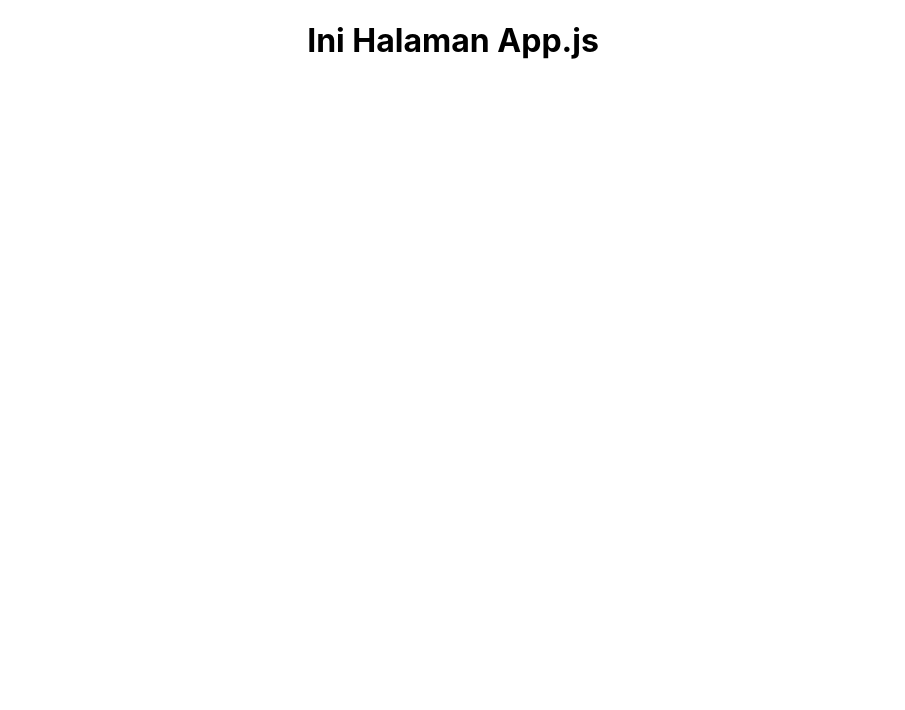
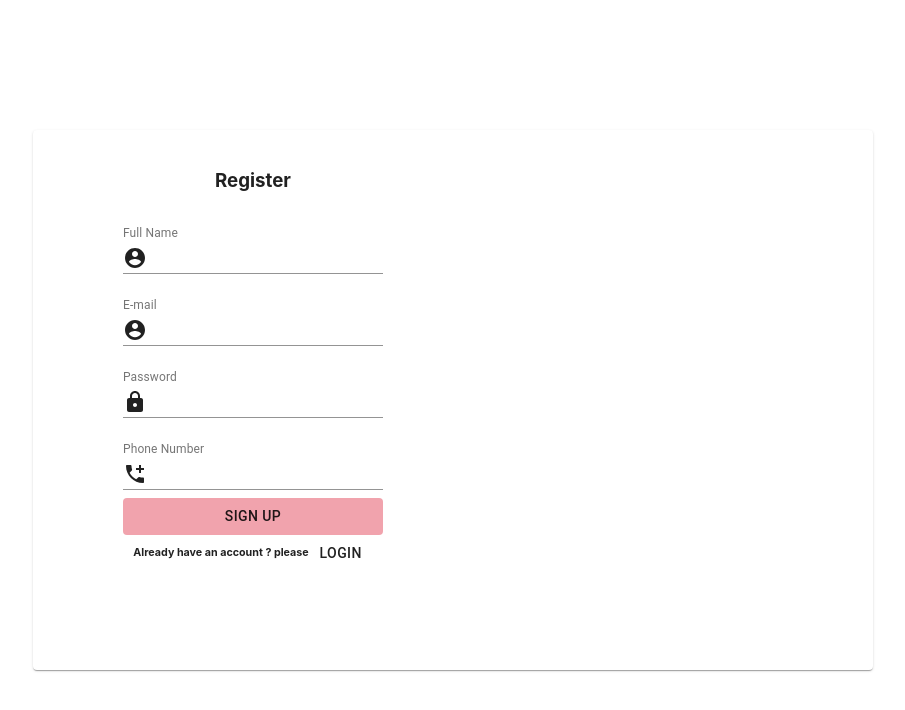
Before and after one commit to wearel/dress-rental-front-end, a React (Create React App) app: page /register in a window 1280 px wide. Shown: the top 710 px of the page, without its empty margins (187-1092 px from the left). Built offline with nearby package versions, Linux system fonts and the light colour scheme.

Commit message:
login register blm style

```diff
--- a/package.json
+++ b/package.json
@@ -3,6 +3,9 @@
   "version": "0.1.0",
   "private": true,
   "dependencies": {
+    "@material-ui/core": "^4.11.0",
+    "@material-ui/icons": "^4.9.1",
+    "@material-ui/styles": "^4.10.0",
     "@testing-library/jest-dom": "^4.2.4",
     "@testing-library/react": "^9.3.2",
     "@testing-library/user-event": "^7.1.2",
--- a/src/App.js
+++ b/src/App.js
@@ -1,10 +1,24 @@
 import React from 'react';
+import { BrowserRouter as Router,  Switch, Route } from "react-router-dom";
 import './App.css';
+
+import Login from "./Pages/user/Login";
+import Register from "./Pages/user/Register";
 
 function App() {
   return (
     <div className="App">
-      <h1>Ini Halaman App.js</h1>
+
+      <Router>
+        <Switch>
+          <Route exact path="/login">
+            <Login />
+          </Route>
+          <Route exact path="/register">
+            <Register />
+          </Route>
+        </Switch>
+      </Router>
     </div>
   );
 }
--- a/src/Pages/user/Login.css
+++ b/src/Pages/user/Login.css
@@ -0,0 +1,4 @@
+.form-input {
+    margin-top : 50px;
+
+}
--- a/src/Pages/user/Login.js
+++ b/src/Pages/user/Login.js
@@ -1,13 +1,119 @@
-import React from 'react'
+import React, {useState} from "react";
+
+// import { useHistory } from "react-router-dom";
+
 // Style CSS
-import "./Login.css"
+import "./Login.css";
+
+// material ui component
+import Grid from "@material-ui/core/Grid";
+import Paper from "@material-ui/core/Paper";
+import TextField from "@material-ui/core/TextField";
+import Button from "@material-ui/core/Button";
+
+import InputAdornment from "@material-ui/core/InputAdornment";
+import { AccountCircle, LockRounded } from "@material-ui/icons";
+import Axios from "axios";
 
 function Login() {
-    return (
-        <div>
-            <h1>Ini halaman Login</h1>
-        </div>
-    )
+  // const history = useHistory();
+  const [login, setLogin] = useState({
+    email :"",
+    password :"",
+  });
+
+  // handleChange form
+  const handleChange = (event) => {
+    setLogin({
+      ...login,
+      [event.target.name]: event.target.value,
+    });
+  }
+
+  const handleSubmit =(event)=>{
+    event.preventDefault()
+
+    Axios.post("https://gaun-rental.herokuapp.com/login", login)
+    .then((response)=>{
+      alert(response.data.message)
+      localStorage.setItem("token", response.data.token)
+    })
+    .catch(error => console.log(error))
+
+  }
+
+
+  return (
+    <div>
+      <Grid container spacing={0} justify="center" style={{ marginTop: 130 }}>
+        <Grid item>
+          <Paper
+            style={{ height: 500, width: 800, padding: 20, display: "flex" }}
+          >
+            {/* section gambar */}
+            <div ></div>
+
+            {/* form login */}
+            <div style={{ height: 500, width: 400 }}>
+              <h3>Login</h3>
+              <form onSubmit= {handleSubmit}>
+                <div
+                  style={{
+                    display: "flex",
+                    flexDirection: "column",
+                    marginTop: 0,
+                    marginBottom: 0,
+                    marginLeft: 70,
+                    marginRight: 70,
+                  }}
+                >
+                  {/* input email */}
+                  <TextField
+                    label="E-mail"
+                    margin="normal"
+                    InputProps={{
+                      startAdornment: (
+                        <InputAdornment position="start">
+                          <AccountCircle />
+                        </InputAdornment>
+                      ),
+                    }}
+                    name="email"
+                    value={login.email}
+                    onChange={(event)=> handleChange(event)}
+                  />
+
+                  {/* input password */}
+                  <TextField
+                    label="Password"
+                    margin="normal"
+                    type="password"
+                    InputProps={{
+                      startAdornment: (
+                        <InputAdornment position="start">
+                          <LockRounded />
+                        </InputAdornment>
+                      ),
+                    }}
+                    name="password"
+                    value={login.password}
+                    onChange={(event) => handleChange(event)}
+                  />
+                  <Button type="submit" style={{ backgroundColor: "#f1a3ad" }}>Login</Button>
+                </div>
+              </form>
+
+              {/* bukan button form */}
+              <h6>
+                Don't have an account ? please
+                <Button style={{ color: "#fia3ad" }}>Sign up</Button>
+              </h6>
+            </div>
+          </Paper>
+        </Grid>
+      </Grid>
+    </div>
+  );
 }
 
-export default Login
+export default Login;
--- a/src/Pages/user/Register.js
+++ b/src/Pages/user/Register.js
@@ -1,13 +1,150 @@
-import React from 'react'
+import React, {useState} from "react";
+import Axios from "axios";
 // Style CSS
-import "./Register.css"
+import "./Register.css";
+
+// material ui component
+import Grid from "@material-ui/core/Grid";
+import Paper from "@material-ui/core/Paper";
+import TextField from "@material-ui/core/TextField";
+import Button from "@material-ui/core/Button";
+
+import InputAdornment from "@material-ui/core/InputAdornment";
+import { AccountCircle, LockRounded, AddIcCall } from "@material-ui/icons";
 
 function Register() {
-    return (
-        <div>
-            <h1>Ini halaman register</h1>
-        </div>
-    )
+
+  const [register, setRegister] = useState({
+    name :"",
+    email :"",
+    password :"",
+    nohandphone :""
+  });
+
+  // handleChange form
+  const handleChange = (event) => {
+    setRegister({
+      ...register,
+      [event.target.name]: event.target.value,
+    });
+  }
+const handleSubmit = (event) => {
+  event.preventDefault()
+
+  Axios.post("https://gaun-rental.herokuapp.com/register", register)
+    .then((response)=>alert(response.data.message) )
+    .catch(error => console.log(error))
 }
 
-export default Register
+
+  return (
+    <div>
+      <div>
+        <Grid container spacing={0} justify="center" style={{ marginTop: 130 }}>
+          <Grid item>
+            <Paper
+              style={{ height: 500, width: 800, padding: 20, display: "flex" }}
+            >
+              {/* form login */}
+              <div style={{ height: 500, width: 400 }}>
+                <h3>Register</h3>
+
+                <form onSubmit={handleSubmit}>
+                  <div
+                    style={{
+                      display: "flex",
+                      flexDirection: "column",
+                      marginTop: 0,
+                      marginBottom: 0,
+                      marginLeft: 70,
+                      marginRight: 70,
+                    }}
+                  >
+                    {/* input Full Name */}
+                    <TextField
+                      label="Full Name"
+                      margin="normal"
+                      InputProps={{
+                        startAdornment: (
+                          <InputAdornment position="start">
+                            <AccountCircle />
+                          </InputAdornment>
+                        ),
+                      }}
+                      name="name"
+                    value={register.name}
+                    onChange={(event)=> handleChange(event)}
+                    />
+
+                    {/* input email */}
+                    <TextField
+                      label="E-mail"
+                      margin="normal"
+                      InputProps={{
+                        startAdornment: (
+                          <InputAdornment position="start">
+                            <AccountCircle />
+                          </InputAdornment>
+                        ),
+                      }}
+                      name="email"
+                      value={register.email}
+                      onChange={(event)=> handleChange(event)}
+                    />
+
+                    {/* input password */}
+                    <TextField
+                      label="Password"
+                      margin="normal"
+                      type="password"
+                      InputProps={{
+                        startAdornment: (
+                          <InputAdornment position="start">
+                            <LockRounded />
+                          </InputAdornment>
+                        ),
+                      }}
+                      name="password"
+                      value={register.password}
+                      onChange={(event) => handleChange(event)}
+                    />
+
+                    {/* input Phone Number */}
+                    <TextField
+                      label="Phone Number"
+                      margin="normal"
+                      InputProps={{
+                        startAdornment: (
+                          <InputAdornment position="start">
+                            <AddIcCall />
+                          </InputAdornment>
+                        ),
+                      }}
+                      name="nohandphone"
+                    value={register.nohandphone}
+                    onChange={(event)=> handleChange(event)}
+                    />
+
+                    <Button type="submit" style={{ backgroundColor: "#f1a3ad" }}>
+                      Sign up
+                    </Button>
+                  </div>
+                </form>
+
+                <h6 style={{ marginTop: 0 }}>
+                  Already have an account ? please
+                  <Button style={{ color: "#fia3ad" }}>login</Button>
+                </h6>
+              </div>
+
+              {/* section gambar */}
+              <div ></div>
+            </Paper>
+          </Grid>
+        </Grid>
+      </div>
+    </div>
+  );
+}
+
+export default Register;
```
Also changed, not shown: 2 other files (tests, documents, lock files or other folders).
